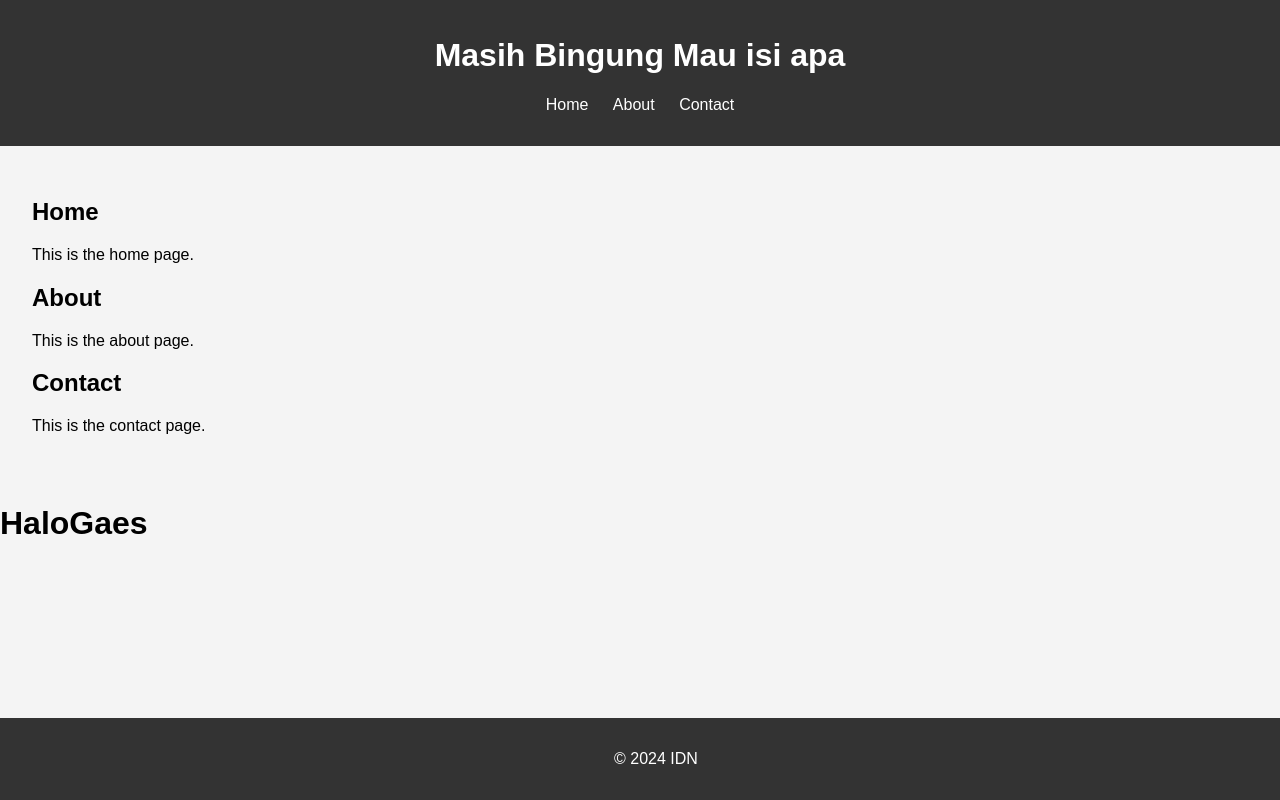
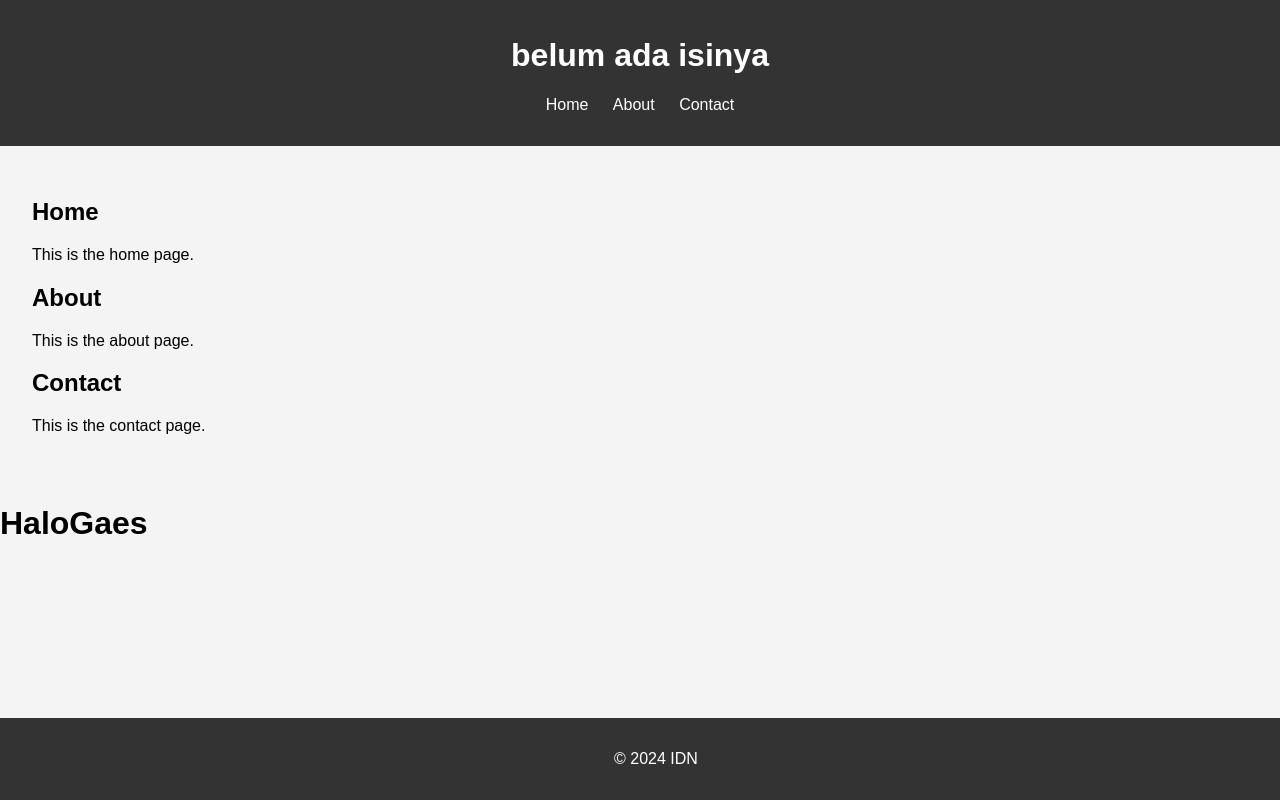
Before and after one commit to ItsNotMeBAY/ItsNotMeBAY, a plain HTML site: page index.html in a window 1280 px wide. Drawn offline with Linux system fonts and the light colour scheme.

Commit message:
Update index.html

```diff
--- a/index.html
+++ b/index.html
@@ -3,12 +3,12 @@
 <head>
     <meta charset="UTF-8">
     <meta name="viewport" content="width=device-width, initial-scale=1.0">
-    <title>Ngetes</title>
+    <title>superlight_project</title>
     <link rel="stylesheet" href="styles.css">
 </head>
 <body>
     <header>
-        <h1>Masih Bingung Mau isi apa</h1>
+        <h1>belum ada isinya</h1>
         <nav>
             <ul>
                 <li><a href="#home">Home</a></li>
```
